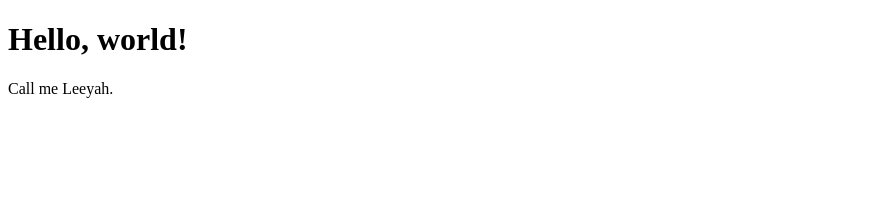
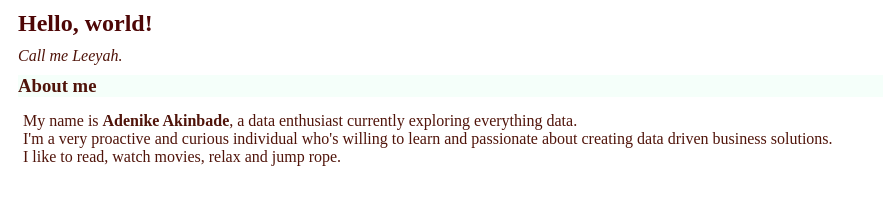
Before and after one commit to Adenike-star/Meet-me, a plain HTML site: page index.html in a window 1280 px wide. Shown: the whole page, without its empty margins (0-883 px from the left). Drawn offline with Linux system fonts and the light colour scheme.

Commit message:
My first commit

```diff
--- a/index.html
+++ b/index.html
@@ -1,10 +1,15 @@
 <!DOCTYPE html>
 <html>
     <head>
+        <link rel="stylesheet" href="style.css"/>
         <title>A whale of greeting</title>
     </head>
     <body>
-        <h1>Hello, world!</h1>
-        <p>Call me Leeyah.</p>
+        <h2 id="header">Hello, world!</h2>
+        <p><i>Call me Leeyah.</i></p>
+        <h3> About me </h3>
+        <p class="introduction">My name is <b>Adenike Akinbade</b>, a data enthusiast currently exploring everything data.<br>
+             I'm a very proactive and curious individual who's willing to learn and passionate about creating data driven business solutions.<br>
+            I like to read, watch movies, relax and jump rope.</p>
     </body>
 </html>
--- a/style.css
+++ b/style.css
@@ -0,0 +1,20 @@
+h3{
+    color: coral;
+    background-color:mintcream;
+}
+p{
+    color:rgb(80, 20, 10);
+    margin: 10px;
+}
+#header{
+    color:rgb(78, 6, 6);
+    margin: 10px;
+}
+p.introduction{
+    color: rgb(80, 20, 10);
+    margin: 15px;
+}
+h3{
+    color: rgb(80, 20, 10);
+    margin: 10px;
+}
```
